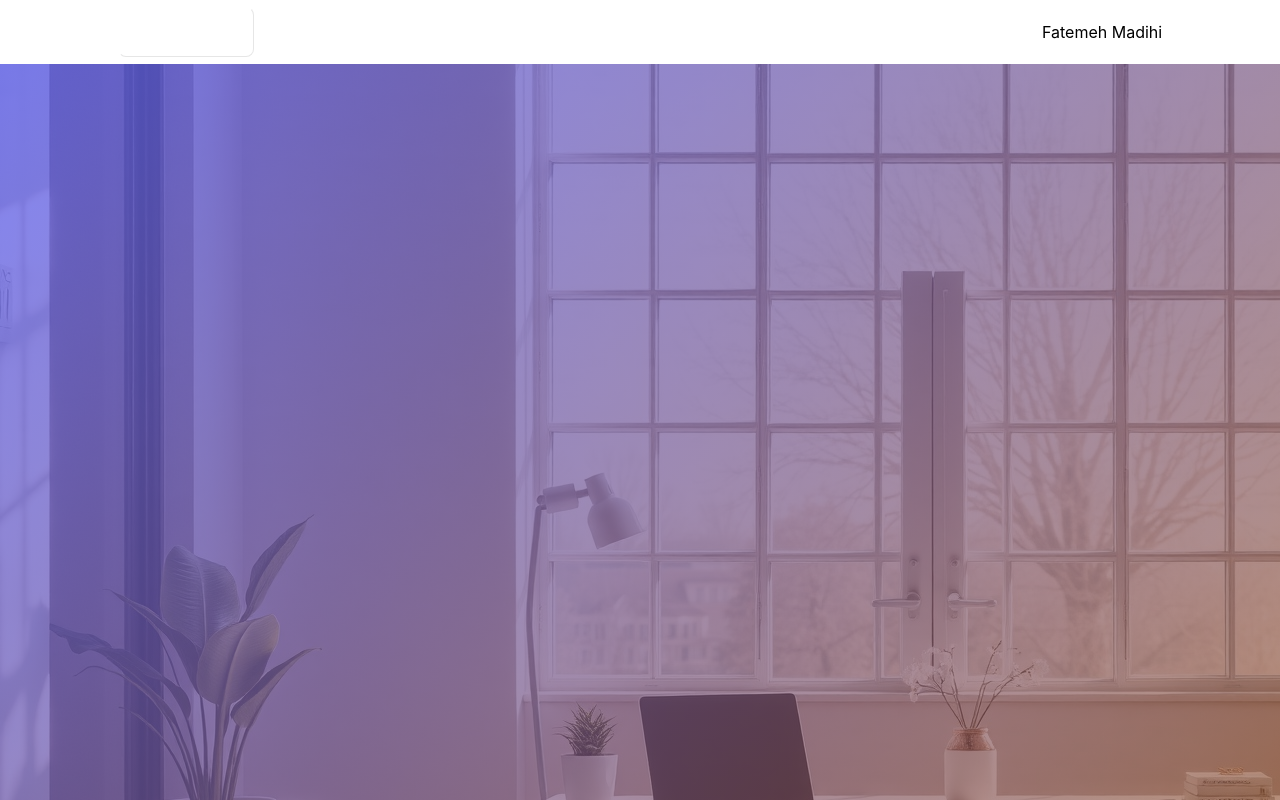
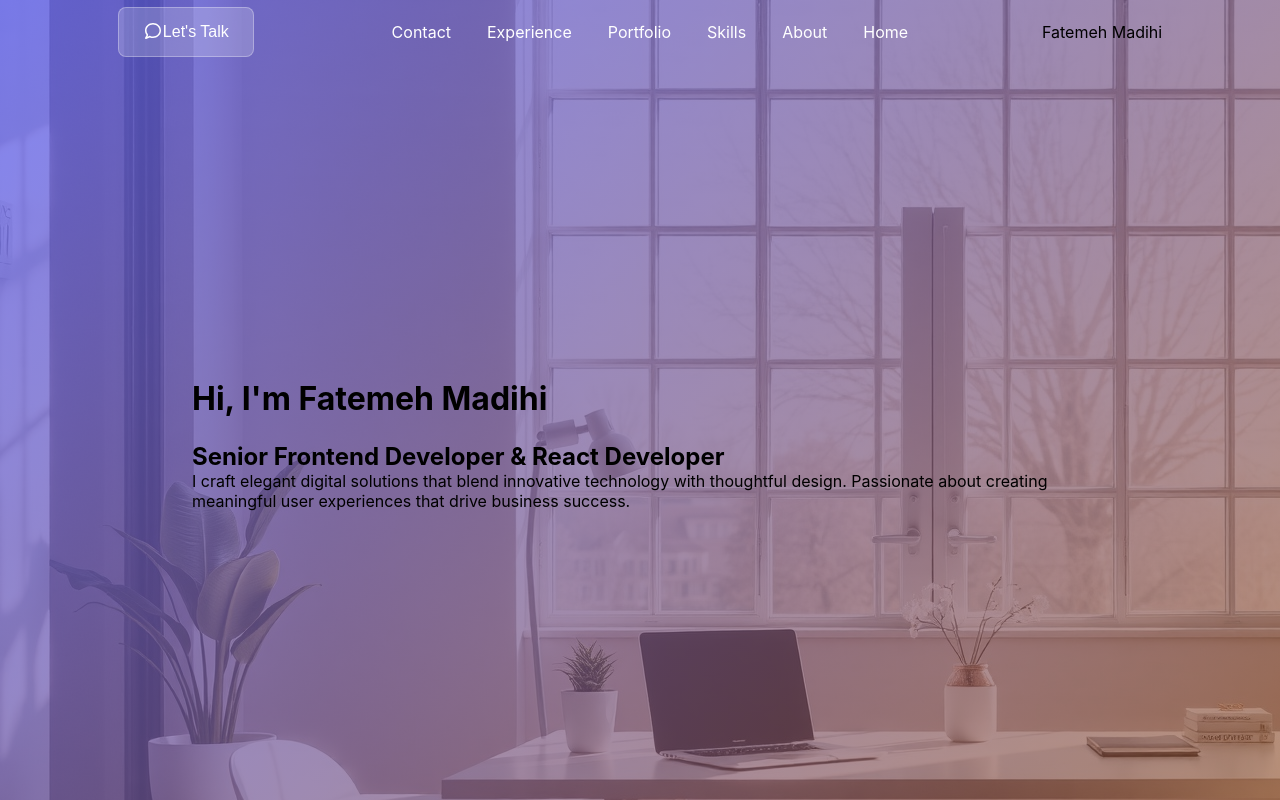
Before and after one commit to fmadihi/Portfilo, a React (Create React App) app: page / in a window 1280 px wide. Shown: the top 800 px of the page. Built offline with nearby package versions, Linux system fonts and the light colour scheme.

Commit message:
Add files via upload

```diff
--- a/src/pages/header/Header.css
+++ b/src/pages/header/Header.css
@@ -5,4 +5,6 @@
     flex-direction: row-reverse;
     justify-content: space-evenly;
     align-items: center;
+    position: fixed;
+    top: 0px;
 }
--- a/src/pages/header/talkBtn/TalkBtn.css
+++ b/src/pages/header/talkBtn/TalkBtn.css
@@ -10,25 +10,26 @@
     var(--tw-backdrop-hue-rotate) var(--tw-backdrop-invert)
     var(--tw-backdrop-opacity) var(--tw-backdrop-saturate)
     var(--tw-backdrop-sepia);
-
   color: rgb(255 255 255 / var(--tw-text-opacity, 1));
-
   font-weight: 500;
   font-size: 1rem;
   line-height: 1.5rem;
-
-  padding-top: 0.75rem;
-  padding-bottom: 0.75rem;
-  padding-left: 1.5rem;
-  padding-right: 1.5rem;
+  padding: 0.75rem 1.5rem;
   background-color: rgba(255, 255, 255, 0.2);
   /* background-color: rgb(37 99 235 / var(--tw-bg-opacity, 1)); */
-  border-color: rgba(255, 255, 255, 0.3);
-  border-width: 1px;
+  border: 1px solid rgba(255, 255, 255, 0.3);
   border-radius: 0.5rem;
   white-space: nowrap;
-  justify-content: center;
-  align-items: center;
+  /* justify-content: center; */
+  /* align-items: center; */
   cursor: pointer;
-  display: flex;
+  /* display: flex; */
+  transition-duration: 0.2s;
+  transition-property: color, background-color, border-color,
+    text-decoration-color, fill, stroke;
+  transition-timing-function: cubic-bezier(0.4, 0, 0.2, 1);
 }
+.talkBtn:hover {
+  background-color: rgb(255 255 255 / var(--tw-bg-opacity, 1));
+  color: rgb(147 51 234 / var(--tw-text-opacity, 1));
+}
--- a/src/pages/main/components/backImage/BackImg.css
+++ b/src/pages/main/components/backImage/BackImg.css
@@ -3,4 +3,5 @@
     width:100%;
     min-height:890px;
     background-image: linear-gradient(135deg, rgba(99, 102, 241, 0.8), rgba(139, 69, 19, 0.6)), url('../../../../../public/image/backHeader.jpg');
+
 }
--- a/src/pages/main/components/backImage/BackImg.js
+++ b/src/pages/main/components/backImage/BackImg.js
@@ -1,9 +1,12 @@
 import React from 'react'
 import './BackImg.css'
-
+import Home from '../home/Home'
+import '../../../../../src/components/assets/css/style.css'
 function BackImg() {
   return (
-    <div className='backImg'></div>
+    <div className='flex backImg'>
+      <Home />
+    </div>
   )
 }
 
--- /dev/null
+++ b/src/pages/main/components/home/Home.css
@@ -0,0 +1,16 @@
+.home{
+    max-width: 80rem;
+    position: relative;
+}
+.homeContent{
+    max-width: 56rem;
+}
+.myName{
+        margin-bottom: 1.5rem;
+}
+.myJob{
+
+}
+.aboutMe{
+
+}
--- /dev/null
+++ b/src/pages/main/components/home/Home.js
@@ -0,0 +1,22 @@
+import React from 'react'
+import './Home.css'
+
+function Home() {
+  return (
+    <div className='home'>
+        <div className='homeContent'>
+            <h1 className='myName'>
+                Hi, I'm <span>Fatemeh Madihi</span>
+            </h1>
+            <h2 className='myJob'>
+                Senior Frontend Developer & React Developer
+            </h2>
+            <p className='aboutMe'>
+                I craft elegant digital solutions that blend innovative technology with thoughtful design. Passionate about creating meaningful user experiences that drive business success.
+            </p>
+        </div>
+    </div>
+  )
+}
+
+export default Home
```
